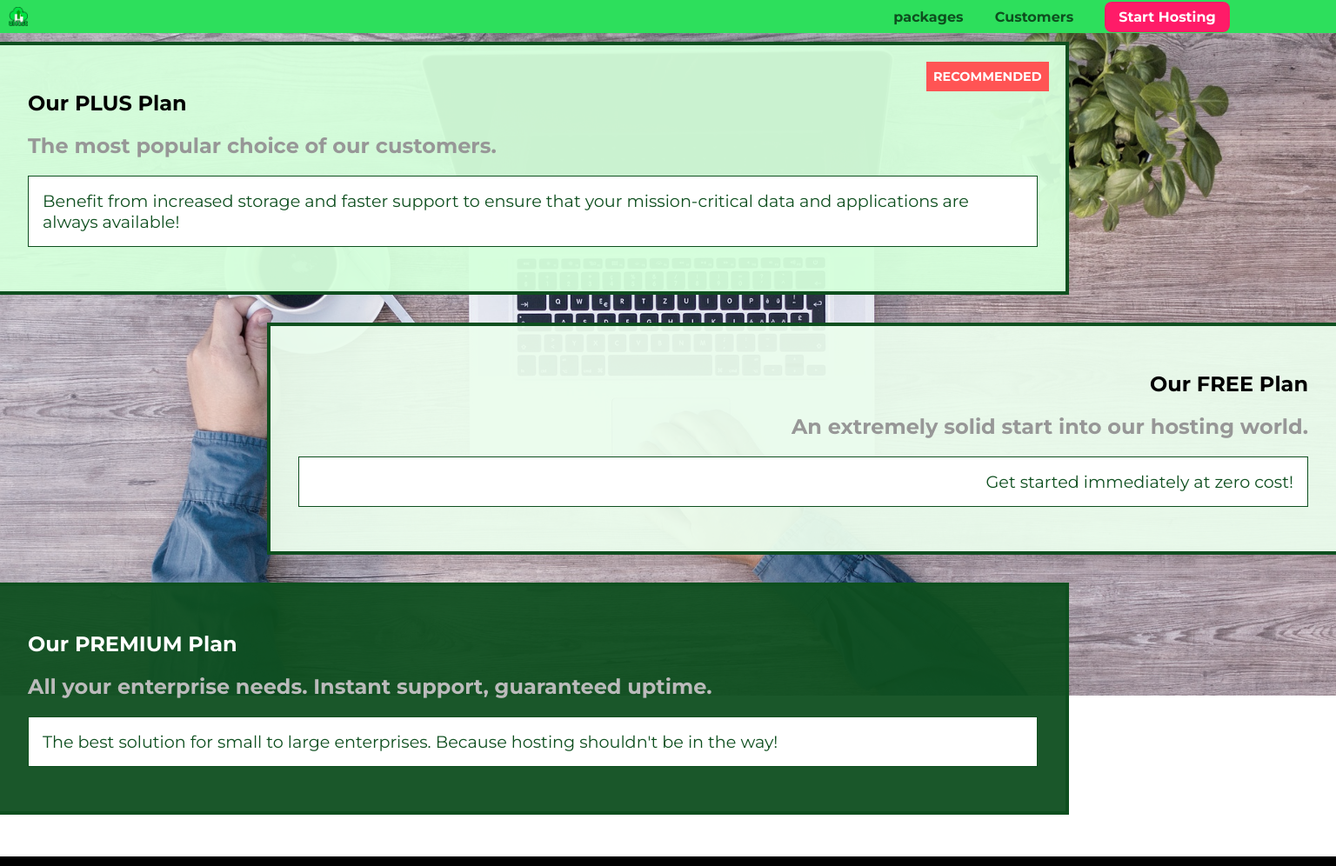
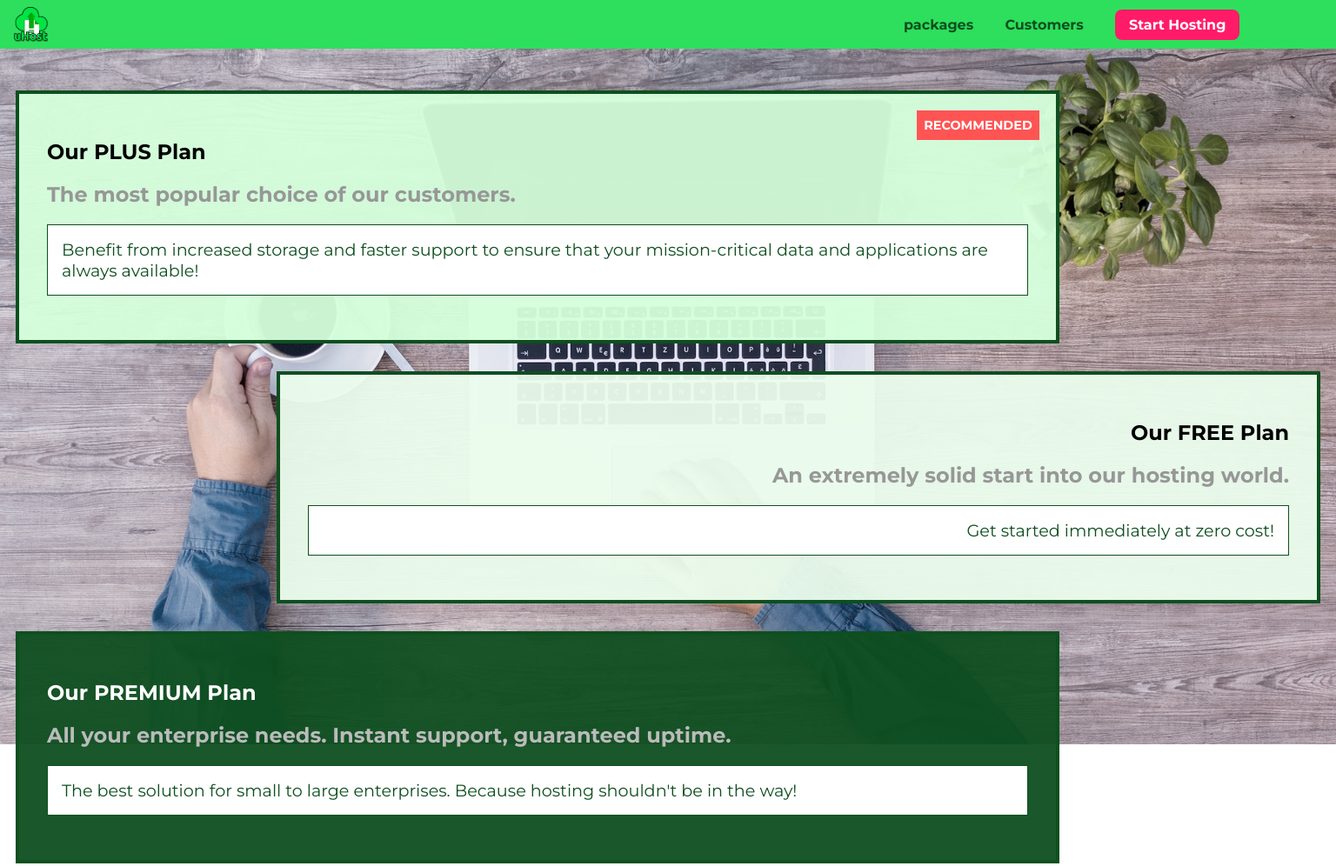
Before and after one commit to pacificsun/maxi-css, a plain HTML site: page packages/index.html in a window 1536 px wide. Shown: the top 996 px of the page at 87% size. Drawn offline with Linux system fonts and the light colour scheme.

Commit message:
resonsiveness

```diff
--- a/customers/customers.css
+++ b/customers/customers.css
@@ -1,3 +1,6 @@
+main {
+  padding-top: 2.5rem;
+}
 .testimonial {
   font-size: 1.2rem;
   /* margin: 3rem 0; */
@@ -7,10 +10,6 @@
   width: 80%;
   margin: auto;
 } */
-
-.testimonial:first-of-type {
-  margin-top: 6rem;
-}
 
 .testimonial__image-container {
   width: 100%;
--- a/main.css
+++ b/main.css
@@ -15,7 +15,6 @@ body {
   background-clip: border-box;
   width: 100vw;
   height: 33vh;
-  margin-top: 2.25rem;
   position: relative;
 }
 
@@ -28,7 +27,7 @@ body {
   font-size: 1.6rem;
 }
 
-@media (min-width: 40rem) and (min-height: 60rem) {
+@media (min-width: 40rem) and (min-height: 40rem) {
   #product-overview {
     height: 40vh;
     background-position: 50% 25%;
--- a/packages/package.css
+++ b/packages/package.css
@@ -85,3 +85,24 @@ main {
 #premium .package__subtitle {
   color: #bbb;
 }
+
+@media (min-width: 40rem) {
+  main {
+    max-width: 1500px;
+    margin-left: auto;
+    margin-right: auto;
+  }
+}
+
+@media (min-width: 1500px) {
+  .package {
+    border-left: 4px solid #0e4f1f;
+  }
+  #free {
+    border-right: 4px solid #0e4f1f;
+  }
+  #free:hover,
+  #free:active {
+    border-right-color: #ff5454;
+  }
+}
--- a/shared.css
+++ b/shared.css
@@ -5,6 +5,11 @@
 body {
   font-family: "Montserrat", sans-serif;
   margin: 0px;
+}
+
+main {
+  min-height: calc(100vh-3.5rem-8rem);
+  margin-top: 3.5rem;
 }
 
 .backdrop {
@@ -24,7 +29,7 @@ body {
   top: 0;
   left: 0;
   background-color: #2ddf5c;
-  padding: 8px 10px;
+  padding: 0.5rem 1rem;
   z-index: 1;
 }
 
@@ -61,8 +66,7 @@ body {
   color: #0e4f1f;
   text-decoration: none; /* removes underline */
   font-weight: bold;
-  font-size: 22px;
-  height: 22px;
+  height: 2.5rem;
   display: inline-block;
   vertical-align: middle;
 }
```
